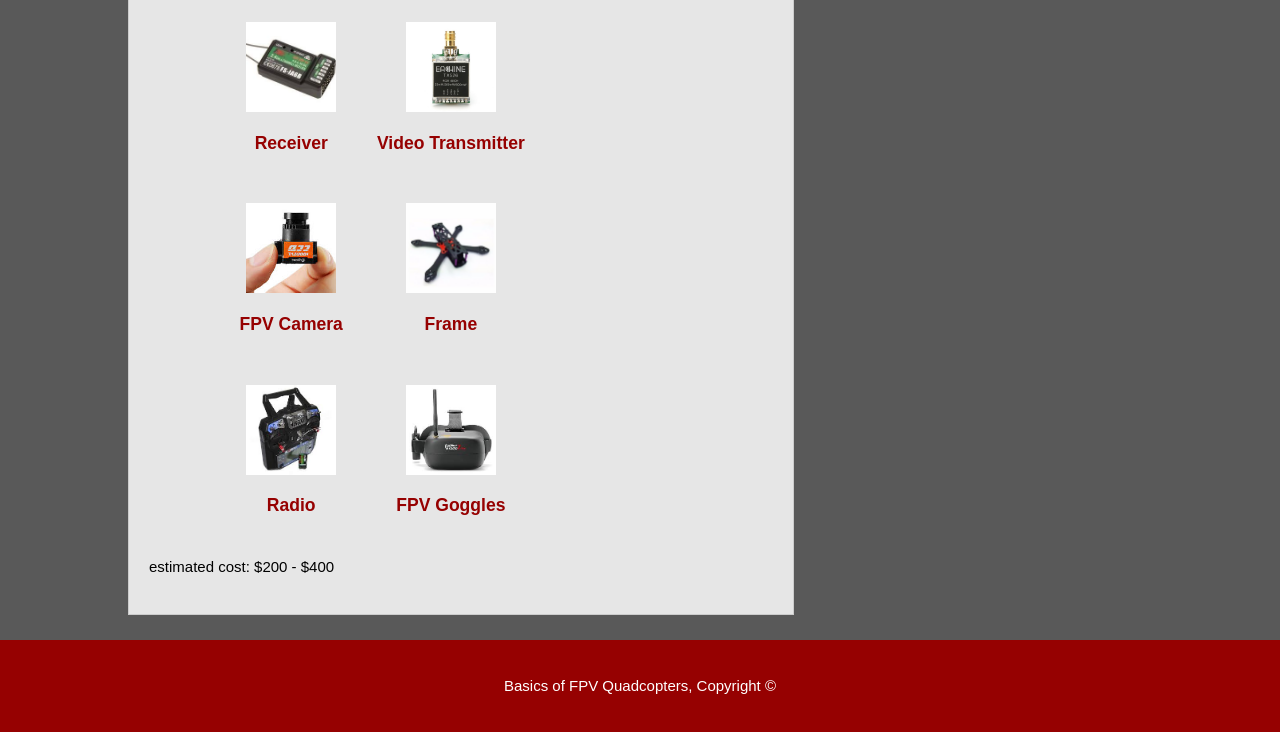
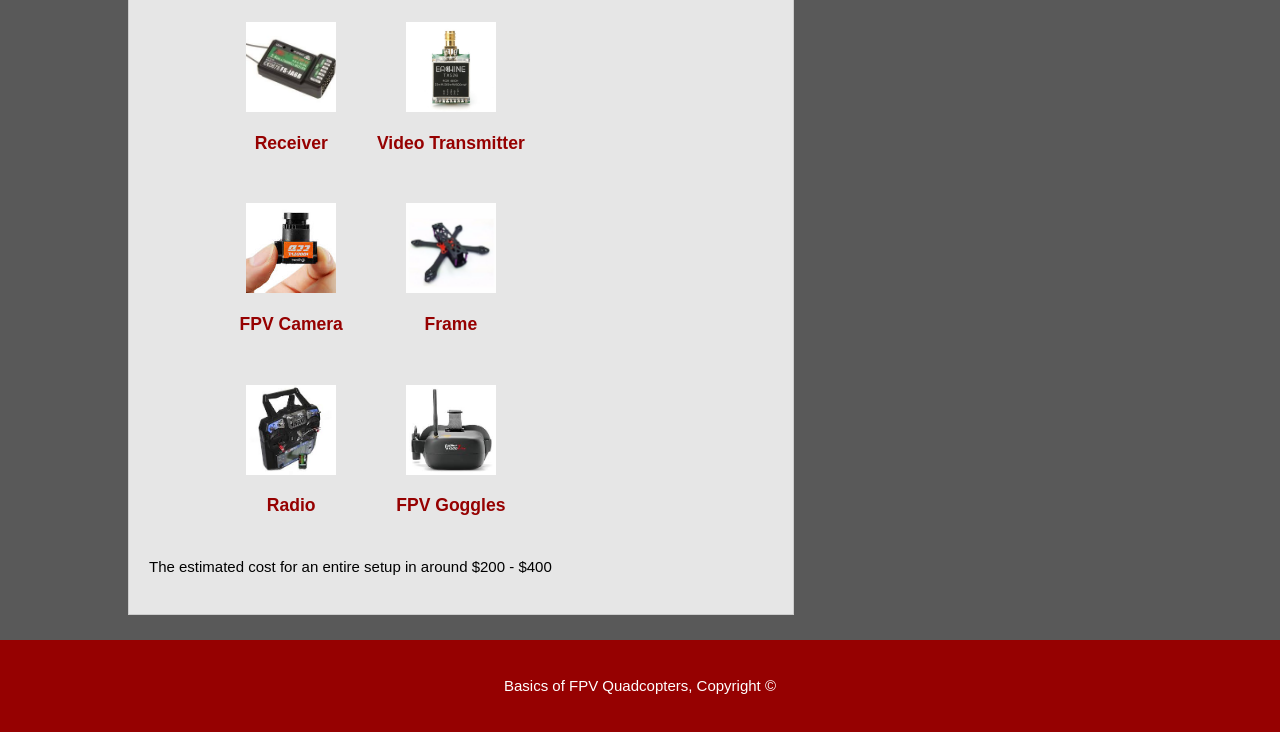
Before and after one commit to YourLocalPham/YourLocalPham.github.io, a plain HTML site: page services.html in a window 1280 px wide. Shown: the part 1306-2038 px from the top of the page. Drawn offline with Linux system fonts and the light colour scheme.

Commit message:
fixed minor text errors

```diff
--- a/services.html
+++ b/services.html
@@ -112,7 +112,7 @@
                 </div>
             </div>
         </section>
-                           <p>estimated cost: $200 - $400</p>
+                           <p>The estimated cost for an entire setup in around $200 - $400</p>
                        </li>
 
                    </ul>
```
